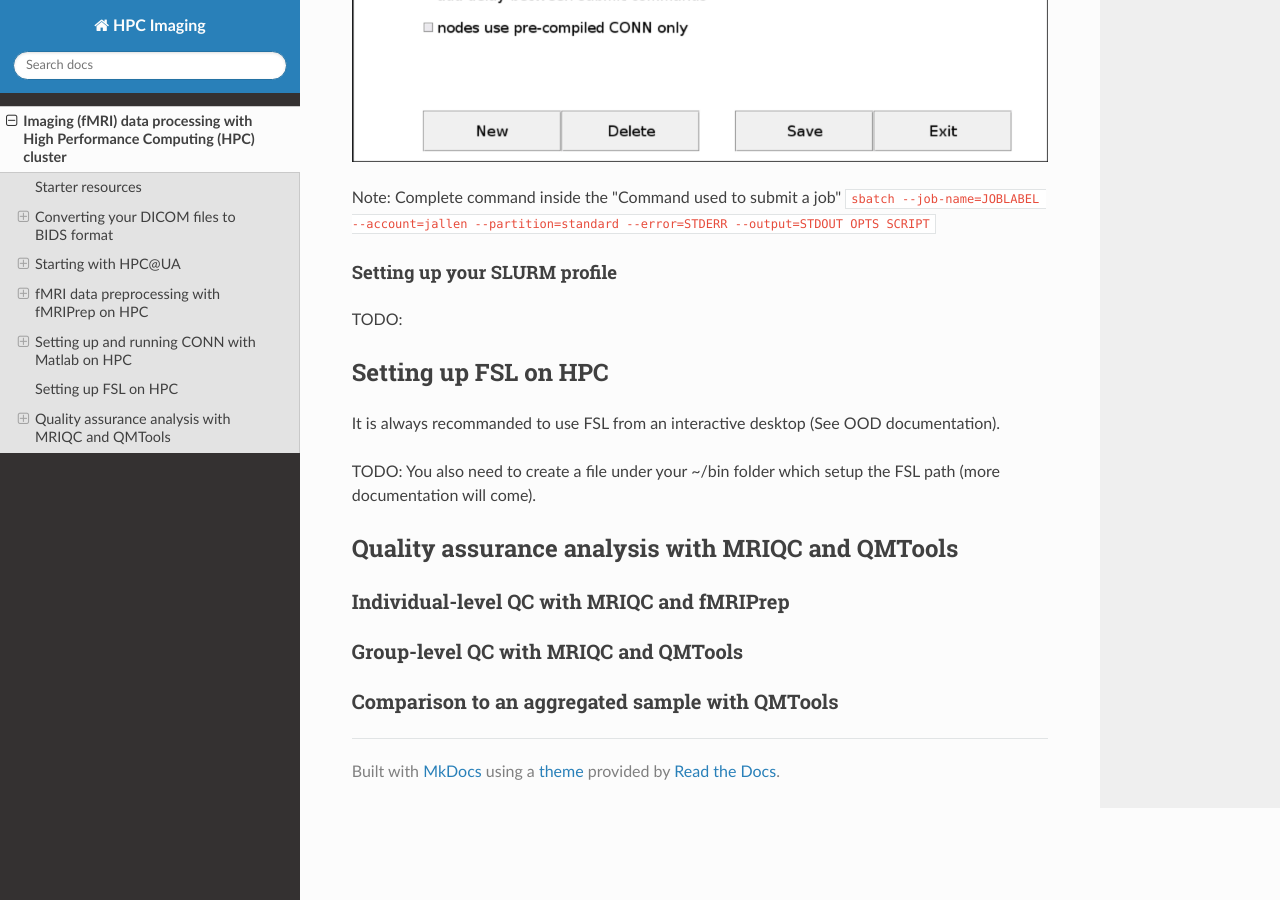
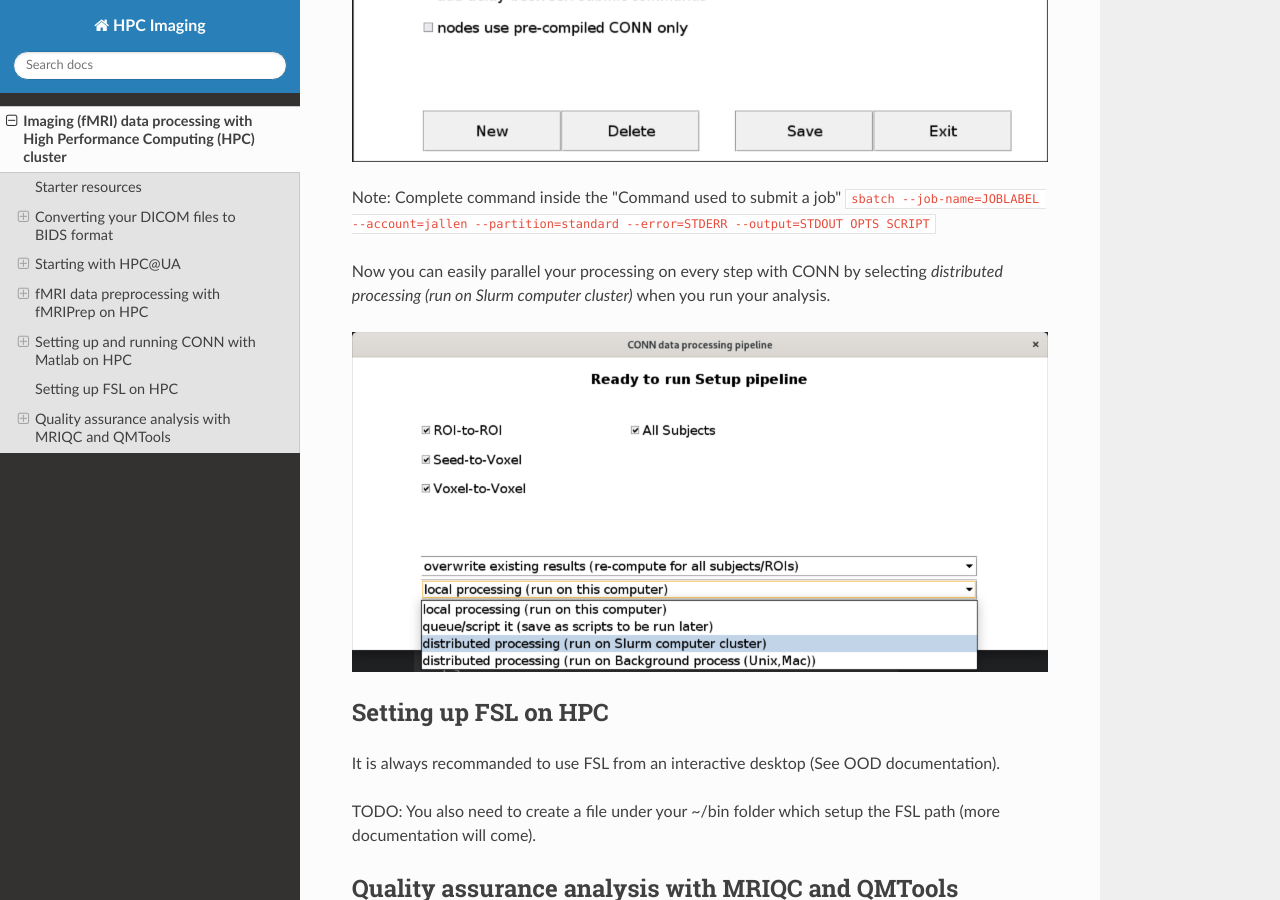
Before and after one commit to Diheng/HPC_imaging, an MkDocs documentation site: the page built from docs/index.md, in a window 1280 px wide and 900 px high, scrolled down 7352 px. Built offline with MkDocs 1.6.1, drawn with Linux system fonts in a browser that asks for light colours; nearby versions of some CDN libraries.

Commit message:
updated conn with slurm

```diff
--- a/docs/index.md
+++ b/docs/index.md
@@ -296,15 +296,17 @@ Setup your CONN setting correct to utilize parallel processing with Slurm
 - Step 1: Open CONN, go to Tools > HPC Options > Configuration
 - Step 2: See below for an example of the setup
 
-![CONN+Slurm](img/Slurm-computer-cluster.png)
+![CONN+Slurm-Config](img/Slurm-computer-cluster.png)
 
 Note:
 Complete command inside the "Command used to submit a job"
 `sbatch --job-name=JOBLABEL --account=jallen --partition=standard --error=STDERR --output=STDOUT OPTS SCRIPT`
 
-#### Setting up your SLURM profile
+Now you can easily parallel your processing on every step with CONN by selecting
+_distributed processing (run on Slurm computer cluster)_ when you run your
+analysis.
 
-TODO:
+![CONN+Slurm-Run](img/Slurm-CONN.png)
 
 ## Setting up FSL on HPC
 
```
Also changed, not shown: docs/img/Slurm-CONN.png (added).
